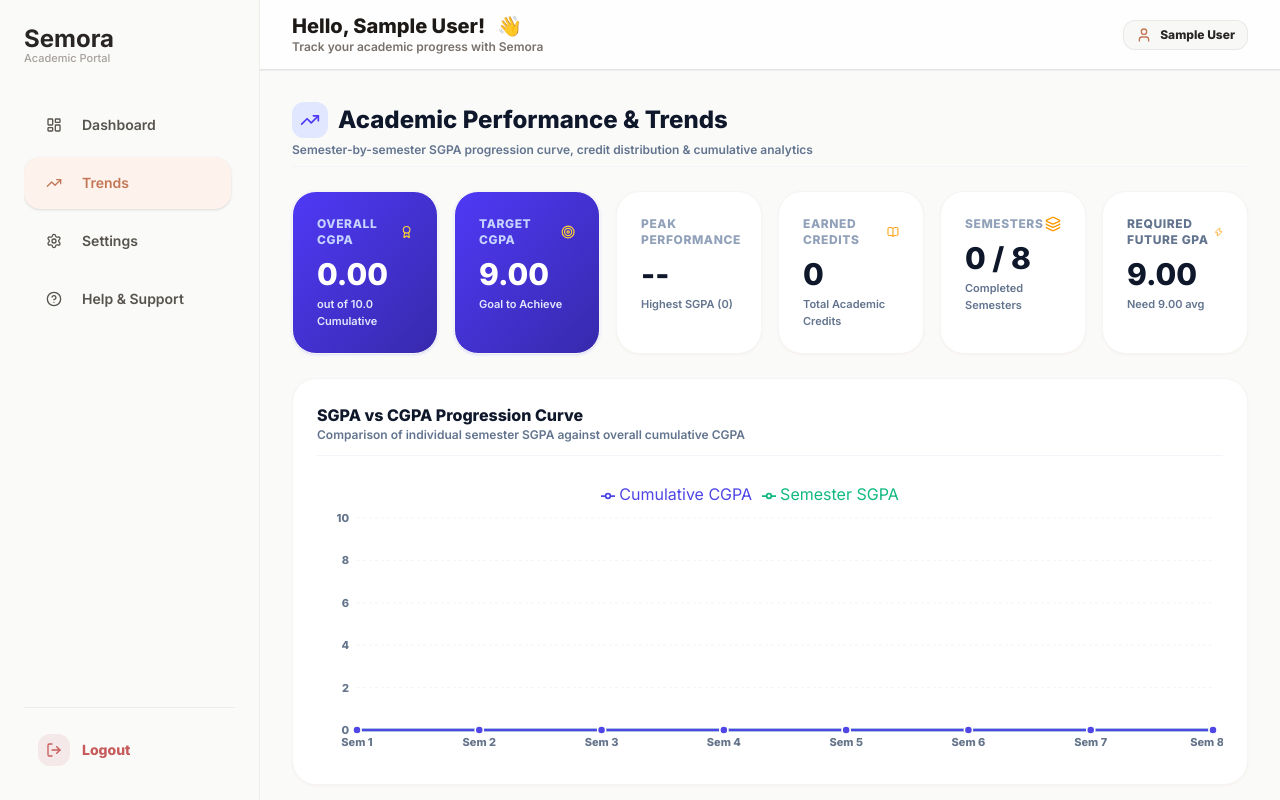
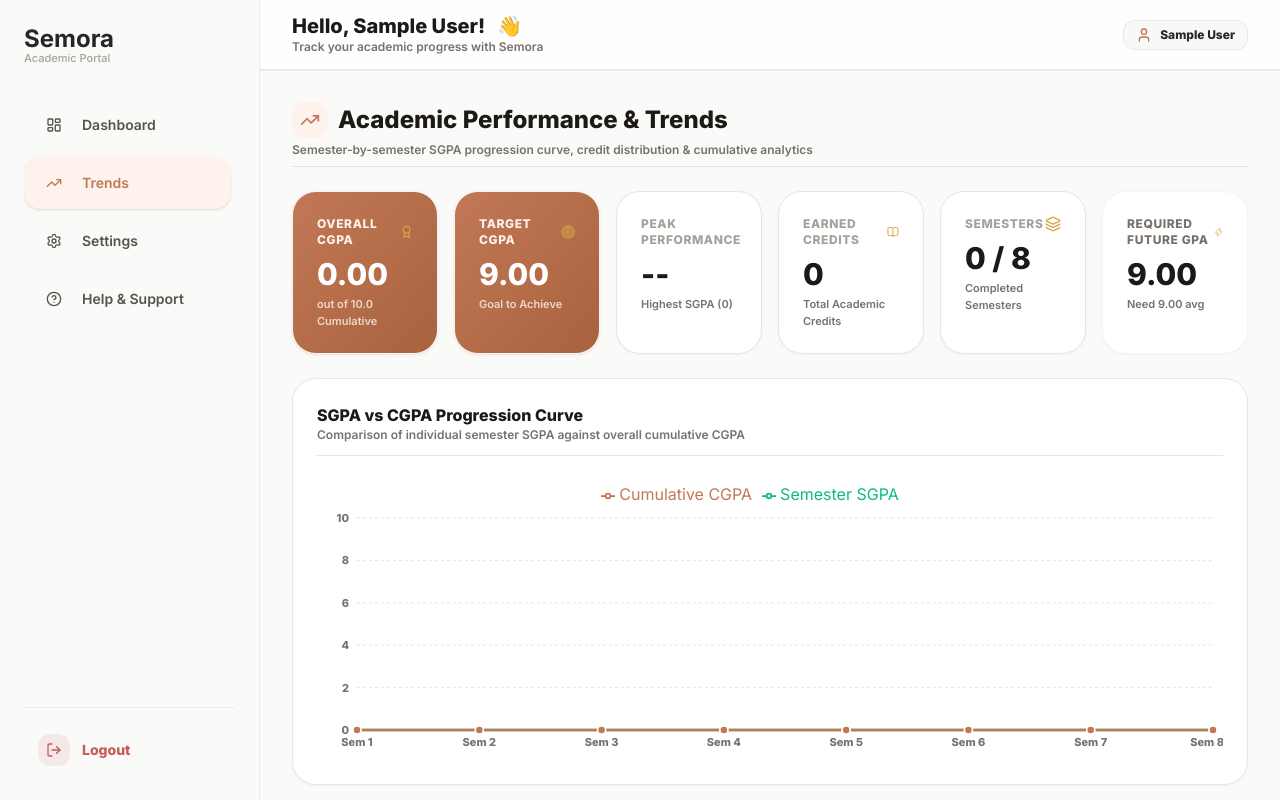
Before and after one commit to prakashseervi61/CGPA-CALC, a React (Vite) app: page /trends in a window 1280 px wide. Built offline with nearby package versions, Linux system fonts and the light colour scheme; sample sign-in values are in the browser's storage.

Commit message:
style(trends): update chart gradients, lines, and bars to earthy tones
- CGPA area chart uses terracotta gradient
- SGPA area chart uses muted green gradient
- Bar chart and tooltips use earthy palette
- Replace all indigo/emerald references

```diff
--- a/src/components/dashboard/CGPATrendsPage.jsx
+++ b/src/components/dashboard/CGPATrendsPage.jsx
@@ -108,15 +108,15 @@ export default function CGPATrendsPage() {
   return (
     <div className="space-y-6 select-none animate-in fade-in duration-200">
       {/* Header Title */}
-      <div className="flex flex-col sm:flex-row sm:items-center justify-between gap-2 pb-2 border-b border-slate-100">
+      <div className="flex flex-col sm:flex-row sm:items-center justify-between gap-2 pb-2 border-b border-stone-200 dark:border-stone-800">
         <div>
-          <h2 className="text-2xl font-black text-slate-900 flex items-center gap-2.5">
-            <div className="w-9 h-9 rounded-xl bg-indigo-100 text-indigo-600 flex items-center justify-center shrink-0">
+          <h2 className="text-2xl font-black text-stone-900 dark:text-stone-100 flex items-center gap-2.5">
+            <div className="w-9 h-9 rounded-xl bg-primary-light text-primary flex items-center justify-center shrink-0">
               <TrendingUp className="w-5 h-5" />
             </div>
             Academic Performance & Trends
           </h2>
-          <p className="text-xs text-slate-500 font-semibold mt-1">
+          <p className="text-xs text-stone-500 dark:text-stone-400 font-semibold mt-1">
             Semester-by-semester SGPA progression curve, credit distribution & cumulative analytics
           </p>
         </div>
@@ -131,36 +131,36 @@ export default function CGPATrendsPage() {
           { label: 'Earned Credits', value: analyticsData.totalCumCredits, sub: 'Total Academic Credits', icon: BookOpen },
           { label: 'Semesters', value: `${analyticsData.totalCompletedSemesters} / ${semesters.length}`, sub: 'Completed Semesters', icon: Layers }
         ].map((kpi, idx) => (
-          <Card key={idx} className={`p-4 ${kpi.gradient ? 'bg-gradient-to-br from-indigo-600 to-indigo-800 text-white shadow-md shadow-indigo-500/15 border-indigo-400/20' : 'bg-white border-slate-100 shadow-sm'} relative overflow-hidden border`}>
+          <Card key={idx} className={`p-4 ${kpi.gradient ? 'bg-gradient-to-br from-primary to-primary-hover text-white shadow-md shadow-primary/15 border-primary/20' : 'bg-white dark:bg-stone-900 border-stone-200 dark:border-stone-800 shadow-sm'} relative overflow-hidden border`}>
             <div className="flex items-center justify-between mb-2">
-              <span className={`text-xs font-black uppercase tracking-wider ${kpi.gradient ? 'text-indigo-200' : 'text-slate-400'}`}>{kpi.label}</span>
-              <kpi.icon className={`w-4 h-4 ${kpi.gradient ? 'text-amber-300' : 'text-amber-500'}`} />
+              <span className={`text-xs font-black uppercase tracking-wider ${kpi.gradient ? 'text-primary-light' : 'text-stone-400'}`}>{kpi.label}</span>
+              <kpi.icon className={`w-4 h-4 ${kpi.gradient ? 'text-warning' : 'text-warning'}`} />
             </div>
-            <div className={`text-3xl font-black ${kpi.gradient ? 'text-white' : 'text-slate-900'}`}>{kpi.value}</div>
-            <p className={`text-[11px] font-semibold mt-1 ${kpi.gradient ? 'text-indigo-100' : 'text-slate-500'}`}>{kpi.sub}</p>
+            <div className={`text-3xl font-black ${kpi.gradient ? 'text-white' : 'text-stone-900 dark:text-stone-100'}`}>{kpi.value}</div>
+            <p className={`text-[11px] font-semibold mt-1 ${kpi.gradient ? 'text-primary-light/80' : 'text-stone-500 dark:text-stone-400'}`}>{kpi.sub}</p>
           </Card>
         ))}
         {/* KPI 3: Required Future GPA (conditional structure) */}
-        <Card className={`p-4 ${analyticsData.requiredFutureGpa === 0 ? 'bg-green-500/20 border-green-500/30' : analyticsData.requiredFutureGpa >= 10 ? 'bg-red-500/20 border-red-500/30' : 'bg-blue-500/20 border-blue-500/30'} border`}>
+        <Card className={`p-4 ${analyticsData.requiredFutureGpa === 0 ? 'bg-success/20 border-success/30' : analyticsData.requiredFutureGpa >= 10 ? 'bg-danger/20 border-danger/30' : 'bg-primary/20 border-primary/30'} border`}>
           <div className="flex items-center justify-between mb-2">
-            <span className="text-xs font-black uppercase tracking-wider text-slate-500">Required Future GPA</span>
-            {analyticsData.requiredFutureGpa === 0 ? <Check className="w-4 h-4 text-green-600" /> : analyticsData.requiredFutureGpa >= 10 ? <XCircle className="w-4 h-4 text-red-600" /> : <Zap className="w-4 h-4 text-amber-500" />}
+            <span className="text-xs font-black uppercase tracking-wider text-stone-500 dark:text-stone-400">Required Future GPA</span>
+            {analyticsData.requiredFutureGpa === 0 ? <Check className="w-4 h-4 text-success" /> : analyticsData.requiredFutureGpa >= 10 ? <XCircle className="w-4 h-4 text-danger" /> : <Zap className="w-4 h-4 text-warning" />}
           </div>
-          <div className="text-3xl font-black text-slate-900">
+          <div className="text-3xl font-black text-stone-900 dark:text-stone-100">
             {analyticsData.requiredFutureGpa === 0 ? 'ACHIEVED!' : analyticsData.requiredFutureGpa >= 10 ? 'NOT POSSIBLE' : analyticsData.requiredFutureGpa.toFixed(2)}
           </div>
-          <p className="text-[11px] text-slate-500 font-semibold mt-1">
+          <p className="text-[11px] text-stone-500 dark:text-stone-400 font-semibold mt-1">
             {analyticsData.requiredFutureGpa === 0 ? 'Target achieved!' : analyticsData.requiredFutureGpa >= 10 ? 'Cannot reach target with remaining credits' : `Need ${analyticsData.requiredFutureGpa.toFixed(2)} avg`}
           </p>
         </Card>
       </div>
 
       {/* Main Chart 1: Dual Series Progression Curve (SGPA vs CGPA) */}
-      <Card className="p-6 border border-slate-100 shadow-sm">
-        <div className="flex items-center justify-between mb-4 pb-3 border-b border-slate-100">
+      <Card className="p-6 border border-stone-200 dark:border-stone-800 shadow-sm">
+        <div className="flex items-center justify-between mb-4 pb-3 border-b border-stone-200 dark:border-stone-800">
           <div>
-            <h3 className="text-base font-extrabold text-slate-900">SGPA vs CGPA Progression Curve</h3>
-            <p className="text-xs text-slate-500 font-semibold">Comparison of individual semester SGPA against overall cumulative CGPA</p>
+            <h3 className="text-base font-extrabold text-stone-900 dark:text-stone-100">SGPA vs CGPA Progression Curve</h3>
+            <p className="text-xs text-stone-500 dark:text-stone-400 font-semibold">Comparison of individual semester SGPA against overall cumulative CGPA</p>
           </div>
         </div>
 
@@ -169,33 +169,33 @@ export default function CGPATrendsPage() {
             <AreaChart data={analyticsData.chartData} margin={{ top: 10, right: 10, left: -20, bottom: 0 }}>
               <defs>
                 <linearGradient id="cgpaGlow" x1="0" y1="0" x2="0" y2="1">
-                  <stop offset="5%" stopColor="#4F46E5" stopOpacity={0.35} />
-                  <stop offset="95%" stopColor="#4F46E5" stopOpacity={0.0} />
+                  <stop offset="5%" stopColor="#C27856" stopOpacity={0.35} />
+                  <stop offset="95%" stopColor="#C27856" stopOpacity={0.0} />
                 </linearGradient>
                 <linearGradient id="sgpaGlow" x1="0" y1="0" x2="0" y2="1">
-                  <stop offset="5%" stopColor="#10B981" stopOpacity={0.35} />
-                  <stop offset="95%" stopColor="#10B981" stopOpacity={0.0} />
+                  <stop offset="5%" stopColor="#7A9E7E" stopOpacity={0.35} />
+                  <stop offset="95%" stopColor="#7A9E7E" stopOpacity={0.0} />
                 </linearGradient>
               </defs>
-              <CartesianGrid stroke="#F1F5F9" strokeDasharray="3 3" vertical={false} />
+              <CartesianGrid stroke="#E7E5E4" strokeDasharray="3 3" vertical={false} />
               <XAxis
                 dataKey="name"
-                tick={{ fontSize: 11, fill: '#64748B', fontWeight: '800' }}
+                tick={{ fontSize: 11, fill: '#78716C', fontWeight: '800' }}
                 axisLine={false}
                 tickLine={false}
               />
               <YAxis
                 domain={[0, 10]}
-                tick={{ fontSize: 11, fill: '#64748B', fontWeight: '800' }}
+                tick={{ fontSize: 11, fill: '#78716C', fontWeight: '800' }}
                 axisLine={false}
                 tickLine={false}
                 ticks={[0, 2, 4, 6, 8, 10]}
               />
               <Tooltip
                 contentStyle={{
-                  backgroundColor: '#1E293B',
+                  backgroundColor: '#292524',
                   borderRadius: '12px',
-                  color: '#fff',
+                  color: '#F5F5F4',
                   fontSize: '11px',
                   fontWeight: 'bold',
                   border: 'none',
@@ -221,11 +221,11 @@ export default function CGPATrendsPage() {
               <Area
                 type="monotone"
                 dataKey="cgpa"
-                stroke="#4F46E5"
+                stroke="#C27856"
                 strokeWidth={2.5}
                 fillOpacity={1}
                 fill="url(#cgpaGlow)"
-                dot={{ r: 4, fill: '#4F46E5', strokeWidth: 1.5, stroke: '#fff' }}
+                dot={{ r: 4, fill: '#C27856', strokeWidth: 1.5, stroke: '#fff' }}
                 activeDot={{ r: 6 }}
               />
             </AreaChart>
@@ -237,19 +237,19 @@ export default function CGPATrendsPage() {
       <div className="mt-6">
         <div className="space-y-3">
           <div className="flex justify-between mb-1">
-            <span className="text-sm font-medium text-slate-700">Progress Toward Target CGPA</span>
-            <span className="text-sm font-medium text-slate-700">
+            <span className="text-sm font-medium text-stone-700 dark:text-zinc-300">Progress Toward Target CGPA</span>
+            <span className="text-sm font-medium text-stone-700 dark:text-zinc-300">
               {analyticsData.overallCgpa.toFixed(2)} / {analyticsData.targetCgpa.toFixed(2)}
             </span>
           </div>
-          <div className="w-full bg-slate-200 rounded-full h-2.5">
+          <div className="w-full bg-stone-200 dark:bg-stone-700 rounded-full h-2.5">
             <div
               className={`
                 h-2.5 rounded-full ${analyticsData.overallCgpa >= analyticsData.targetCgpa ?
-                  'bg-green-600' :
+                  'bg-success' :
                   analyticsData.overallCgpa >= analyticsData.targetCgpa * 0.8 ?
-                  'bg-yellow-600' :
-                  'bg-indigo-600'
+                  'bg-warning' :
+                  'bg-primary'
                 } transition-all duration-1000
               `}
               style={{ width: `${Math.min((analyticsData.overallCgpa / analyticsData.targetCgpa) * 100, 100)}%` }}
@@ -261,40 +261,40 @@ export default function CGPATrendsPage() {
       {/* Chart 2 & Detailed Table Grid */}
       <div className="grid grid-cols-1 lg:grid-cols-3 gap-6">
         {/* Bar Chart: Credits & Points Load */}
-        <Card className="p-5 border border-slate-100 shadow-sm lg:col-span-1">
-          <div className="mb-3 pb-2 border-b border-slate-100">
-            <h4 className="text-sm font-extrabold text-slate-900">Credits Load per Semester</h4>
-            <p className="text-xs text-slate-400 font-semibold">Total course credit weight</p>
+        <Card className="p-5 border border-stone-200 dark:border-stone-800 shadow-sm lg:col-span-1">
+          <div className="mb-3 pb-2 border-b border-stone-200 dark:border-stone-800">
+            <h4 className="text-sm font-extrabold text-stone-900 dark:text-stone-100">Credits Load per Semester</h4>
+            <p className="text-xs text-stone-400 font-semibold">Total course credit weight</p>
           </div>
           <div className="w-full h-56">
             <ResponsiveContainer width="100%" height="100%">
               <BarChart data={analyticsData.chartData} margin={{ top: 10, right: 10, left: -25, bottom: 0 }}>
-                <CartesianGrid stroke="#F1F5F9" strokeDasharray="3 3" vertical={false} />
-                <XAxis dataKey="name" tick={{ fontSize: 10, fill: '#64748B', fontWeight: '800' }} axisLine={false} tickLine={false} />
-                <YAxis tick={{ fontSize: 10, fill: '#64748B', fontWeight: '800' }} axisLine={false} tickLine={false} />
+                <CartesianGrid stroke="#E7E5E4" strokeDasharray="3 3" vertical={false} />
+                <XAxis dataKey="name" tick={{ fontSize: 10, fill: '#78716C', fontWeight: '800' }} axisLine={false} tickLine={false} />
+                <YAxis tick={{ fontSize: 10, fill: '#78716C', fontWeight: '800' }} axisLine={false} tickLine={false} />
                 <Tooltip
-                  contentStyle={{ backgroundColor: '#1E293B', borderRadius: '10px', color: '#fff', fontSize: '11px', fontWeight: 'bold', border: 'none' }}
+                  contentStyle={{ backgroundColor: '#292524', borderRadius: '10px', color: '#F5F5F4', fontSize: '11px', fontWeight: 'bold', border: 'none' }}
                   formatter={(val) => [`${val} Credits`, 'Credit Load']}
                 />
-                <Bar dataKey="credits" fill="#4F46E5" radius={[6, 6, 0, 0]} />
+                <Bar dataKey="credits" fill="#C27856" radius={[6, 6, 0, 0]} />
               </BarChart>
             </ResponsiveContainer>
           </div>
         </Card>
 
         {/* Detailed Breakdown Table */}
-        <Card className="p-5 border border-slate-100 shadow-sm lg:col-span-2">
-          <div className="mb-3 pb-2 border-b border-slate-100 flex items-center justify-between">
+        <Card className="p-5 border border-stone-200 dark:border-stone-800 shadow-sm lg:col-span-2">
+          <div className="mb-3 pb-2 border-b border-stone-200 dark:border-stone-800 flex items-center justify-between">
             <div>
-              <h4 className="text-sm font-extrabold text-slate-900">Semester Performance Breakdown</h4>
-              <p className="text-xs text-slate-400 font-semibold">Detailed breakdown for each semester</p>
+              <h4 className="text-sm font-extrabold text-stone-900 dark:text-stone-100">Semester Performance Breakdown</h4>
+              <p className="text-xs text-stone-400 font-semibold">Detailed breakdown for each semester</p>
             </div>
           </div>
 
           <div className="overflow-x-auto">
             <table className="w-full text-left border-collapse text-xs font-semibold">
               <thead>
-                <tr className="text-[11px] font-black uppercase text-slate-400 border-b border-slate-100 pb-2">
+                <tr className="text-[11px] font-black uppercase text-stone-400 border-b border-stone-200 dark:border-stone-800 pb-2">
                   <th className="py-2.5 px-3">Semester</th>
                   <th className="py-2.5 px-3 text-center">Graded</th>
                   <th className="py-2.5 px-3 text-center">Credits</th>
@@ -315,7 +315,7 @@ export default function CGPATrendsPage() {
                     <td className="py-2.5 px-3 text-center font-black text-slate-900">
                       {sem.sgpa > 0 ? sem.sgpa.toFixed(2) : '--'}
                     </td>
-                    <td className="py-2.5 px-3 text-center font-black text-indigo-600">
+                    <td className="py-2.5 px-3 text-center font-black text-[#C27856]">
                       {sem.cgpa > 0 ? sem.cgpa.toFixed(2) : '--'}
                     </td>
                     <td className="py-2.5 px-3 text-right">
```
